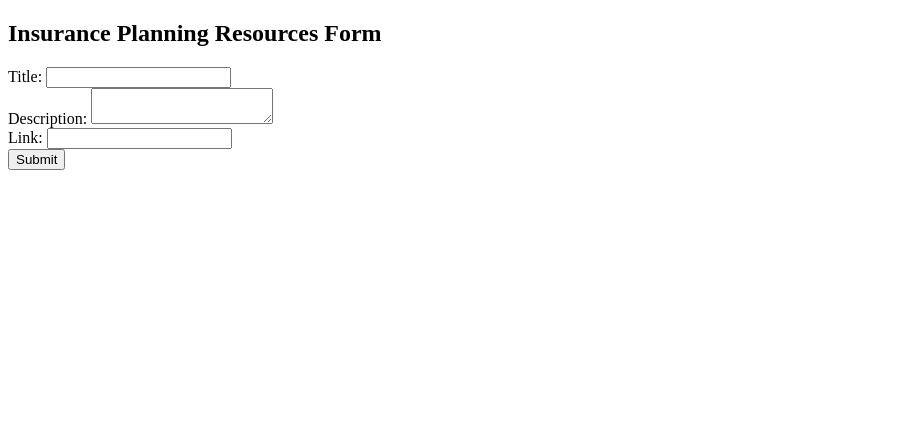
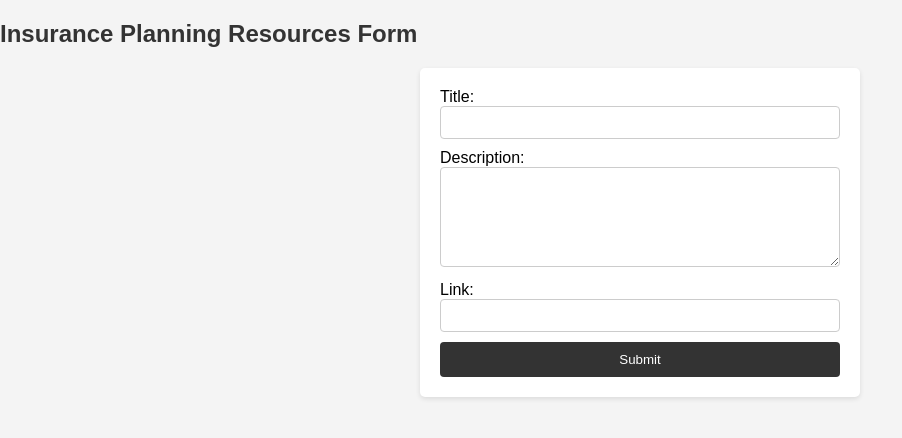
Before and after one commit to rugemana/Exam_WT_Rugemana_christian-222004192, a PHP site: the page made by insurance planning.php in a window 1280 px wide. Shown: the top 438 px of the page, without its empty margins (0-902 px from the left). Run offline with PHP 8.4, Linux system fonts and the light colour scheme.

Commit message:
Update insurance planning.php

```diff
--- a/insurance planning.php
+++ b/insurance planning.php
@@ -2,6 +2,54 @@
 <html>
 <head>
     <title>Insurance Planning Resources Form</title>
+    <style>
+        body {
+            font-family: Arial, sans-serif;
+            background-color: #f4f4f4;
+            margin: 0;
+            padding: 0;
+        }
+        h2 {
+            color: #333;
+        }
+        form {
+            max-width: 400px;
+            margin: 20px auto;
+            padding: 20px;
+            background-color: #fff;
+            border-radius: 5px;
+            box-shadow: 0 2px 5px rgba(0,0,0,0.1);
+        }
+        input[type="text"], input[type="url"] {
+            width: 100%;
+            padding: 8px;
+            margin-bottom: 10px;
+            box-sizing: border-box;
+            border: 1px solid #ccc;
+            border-radius: 4px;
+        }
+        textarea {
+            width: 100%;
+            height: 100px;
+            padding: 8px;
+            margin-bottom: 10px;
+            box-sizing: border-box;
+            border: 1px solid #ccc;
+            border-radius: 4px;
+        }
+        input[type="submit"] {
+            width: 100%;
+            padding: 10px;
+            background-color: #333;
+            color: #fff;
+            border: none;
+            border-radius: 4px;
+            cursor: pointer;
+        }
+        input[type="submit"]:hover {
+            background-color: #555;
+        }
+    </style>
 </head>
 <body>
     <h2>Insurance Planning Resources Form</h2>
```
